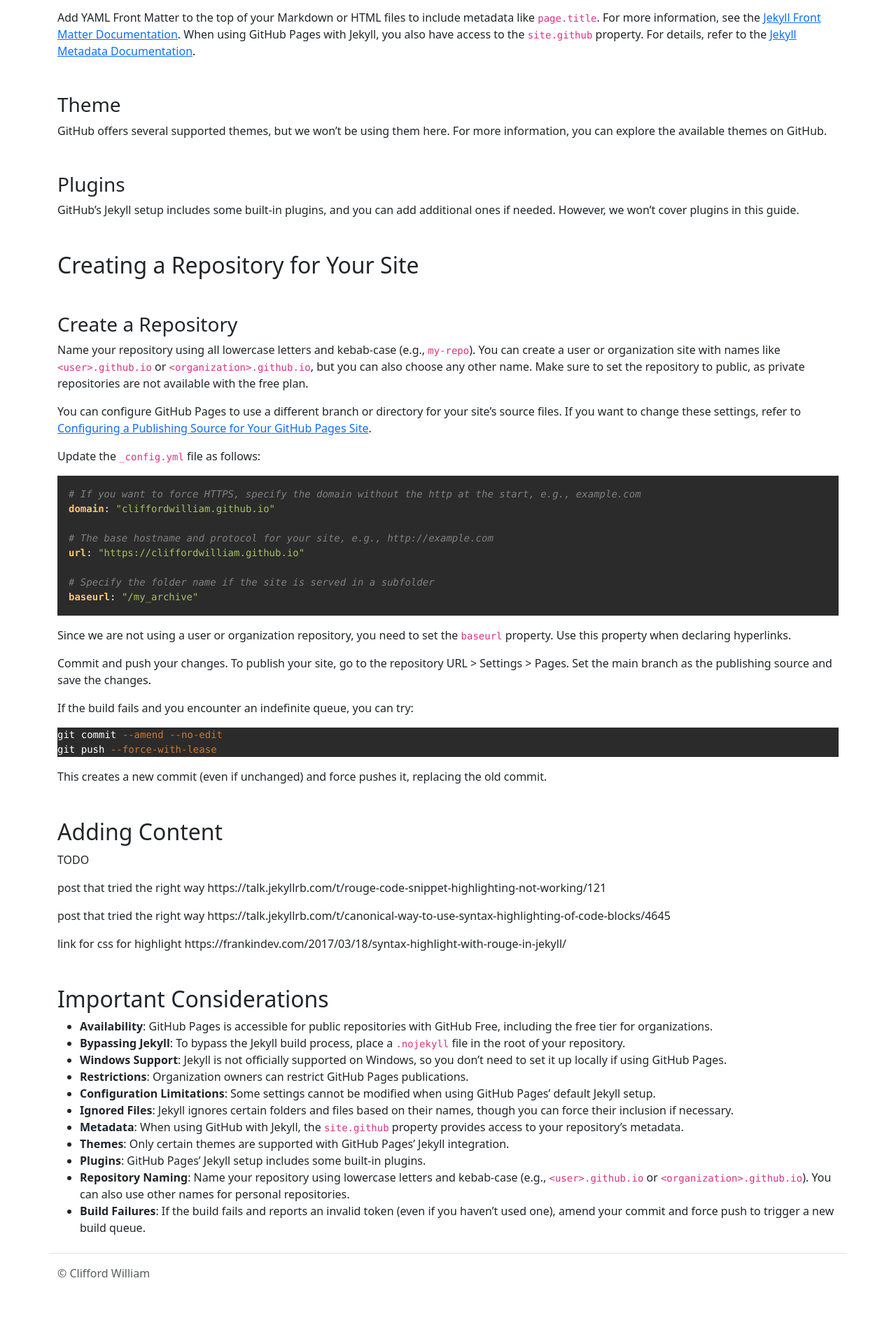
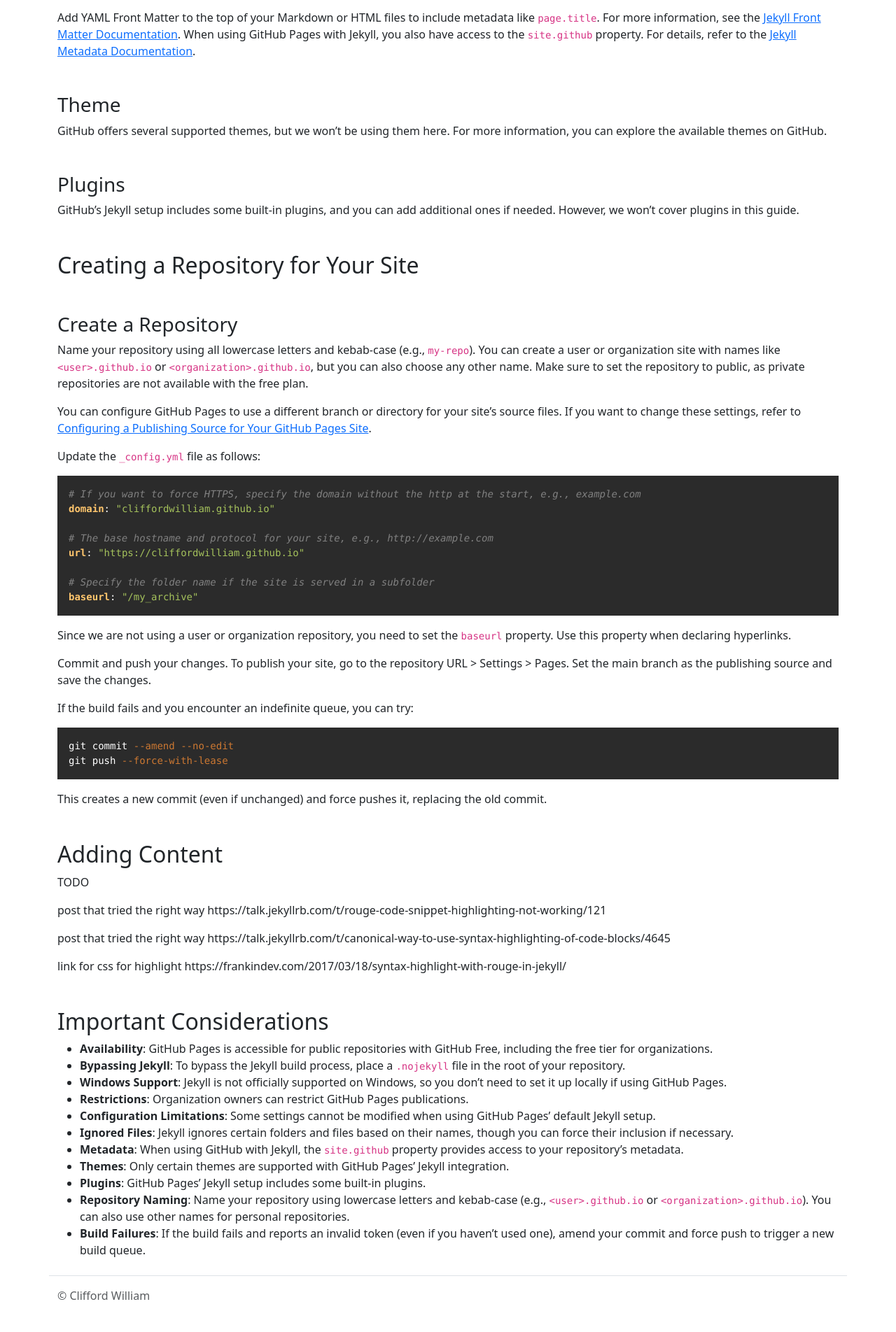
Before and after one commit to cliffordwilliam/my_archive, a Jekyll site: the page built from _posts/2024-09-12-github-pages-and-jekyll.md, in a window 1280 px wide. Shown: the part 1920-3824 px from the top of the page at 70% size. Built offline with Jekyll 4.4.1, drawn with Linux system fonts in a browser that asks for light colours; before the commit the page ends 3792 px from its top, so only the background shows below that.

Commit message:
pre padding

```diff
--- a/assets/css/header-top-margin.css
+++ b/assets/css/header-top-margin.css
@@ -6,6 +6,6 @@ h6 {
     margin-top: 3rem;
 }
 
-#post-content-container>div.language-yaml.highlighter-rouge>div>pre {
-    padding: 1rem;
+#post-content-container pre {
+    padding: 1rem !important;
 }
```
